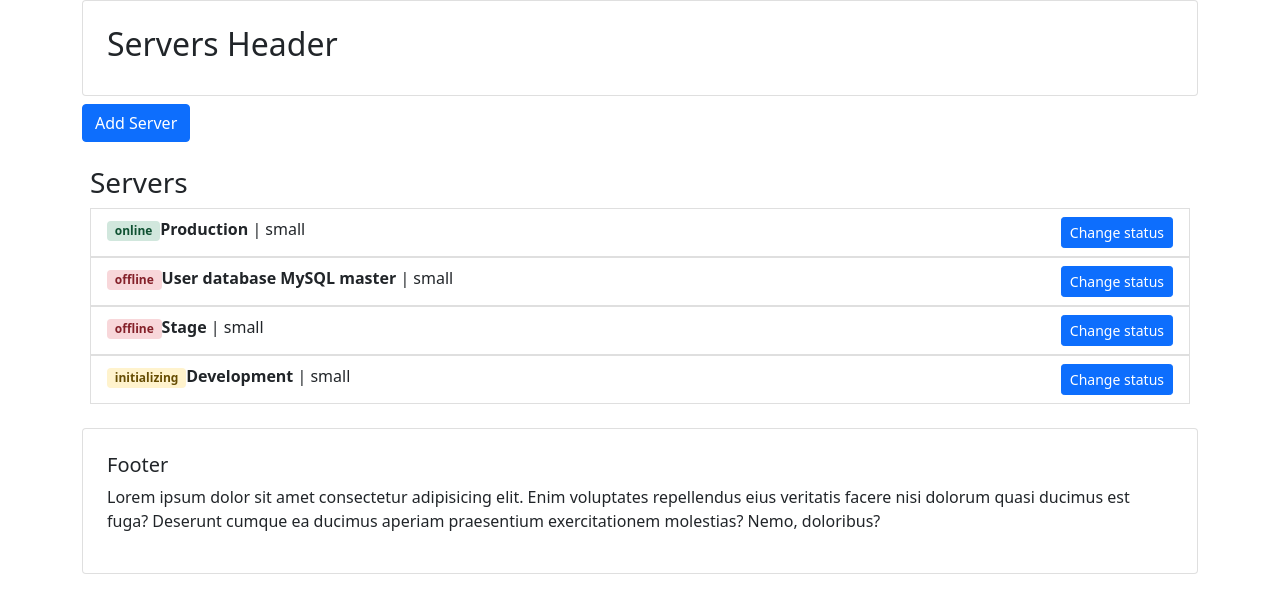
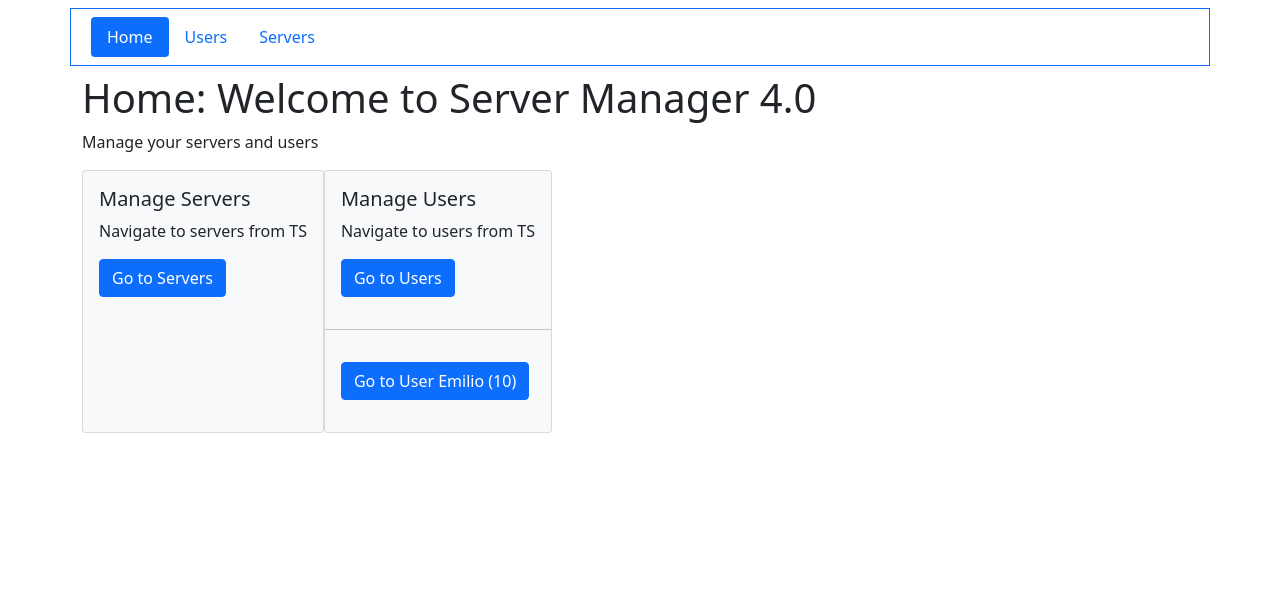
Before and after one commit to dgimenom/ng-angular-basico-allianz, an Angular app: page / in a window 1280 px wide. Shown: the top 610 px of the page. Built offline with nearby package versions, Linux system fonts and the light colour scheme.

Commit message:
Day 5 routing

```diff
--- a/src/app/app-routing.module.ts
+++ b/src/app/app-routing.module.ts
@@ -1,7 +1,16 @@
 import { NgModule } from '@angular/core';
 import { RouterModule, Routes } from '@angular/router';
+import { HomeComponent } from './home/home.component';
+import { ServersComponent } from './servers/servers.component';
+import { UserComponent } from './users/user/user.component';
+import { UsersComponent } from './users/users.component';
 
-const routes: Routes = [];
+const routes: Routes = [
+  { path: '', component: HomeComponent  },
+  { path: 'users', component: UsersComponent },
+  { path: 'user/:id/:name', component: UserComponent },
+  { path: 'servers', component: ServersComponent }
+];
 
 @NgModule({
   imports: [RouterModule.forRoot(routes)],
--- a/src/app/app.component.html
+++ b/src/app/app.component.html
@@ -1,3 +1,4 @@
+<!--
 <app-servers>
     <div header class="card p-4 mb-2">
         <h2>Servers Header</h2>
@@ -8,3 +9,35 @@
         <p>Lorem ipsum dolor sit amet consectetur adipisicing elit. Enim voluptates repellendus eius veritatis facere nisi dolorum quasi ducimus est fuga? Deserunt cumque ea ducimus aperiam praesentium exercitationem molestias? Nemo, doloribus?</p>
     </div>
 </app-servers>
+-->
+
+<div class="container">
+  <div class="row border border-primary p-2 my-2">
+    <div class="col-12">
+      <ul class="nav nav-pills">
+        <li class="nav-item">
+          <a class="nav-link"
+            routerLink="/"
+            routerLinkActive="active"
+            [routerLinkActiveOptions]="{exact: true}">Home</a>
+        </li>
+        <li class="nav-item">
+          <a class="nav-link"
+            routerLink="/users"
+            routerLinkActive="active">Users</a>
+        </li>
+        <li class="nav-item">
+          <a class="nav-link"
+            routerLink="/servers"
+            routerLinkActive="active">Servers</a>
+        </li>
+      </ul>
+    </div>
+  </div>
+
+  <div class="row">
+    <div class="col-12">
+      <router-outlet></router-outlet>
+    </div>
+  </div>
+</div>
--- a/src/app/home/home.component.html
+++ b/src/app/home/home.component.html
@@ -1,2 +1,27 @@
-<h1>Welcome to Server Manager 4.0</h1>
+<h1>Home: Welcome to Server Manager 4.0</h1>
 <p>Manage your servers and users</p>
+
+<div class="d-flex mb-3">
+  <div class="card bg-light" style="max-width: 300px;">
+    <div class="card-body">
+      <h5 class="card-title">Manage Servers</h5>
+      <p class="card-text">Navigate to servers from TS</p>
+      <a (click)="goToServers()" class="btn btn-primary">Go to Servers</a>
+    </div>
+  </div>
+
+  <div class="card bg-light ml-3" style="max-width: 300px;">
+    <div class="card-body">
+      <h5 class="card-title">Manage Users</h5>
+      <p class="card-text">Navigate to users from TS</p>
+      <a (click)="goToUsers()" class="btn btn-primary">Go to Users</a>
+    </div>
+    <hr>
+    <div class="card-body">
+      <p>
+        <a [routerLink]="['user', 10, 'Emilio']"
+          class="btn btn-primary">Go to User Emilio (10)</a>
+      </p>
+    </div>
+  </div>
+</div>
--- a/src/app/home/home.component.ts
+++ b/src/app/home/home.component.ts
@@ -1,4 +1,5 @@
 import { Component, OnInit } from '@angular/core';
+import { Router } from '@angular/router';
 
 @Component({
   selector: 'app-home',
@@ -7,9 +8,18 @@ import { Component, OnInit } from '@angular/core';
 })
 export class HomeComponent implements OnInit {
 
-  constructor() { }
+  constructor(private router: Router) { }
 
   ngOnInit(): void {
   }
 
+  goToServers() {
+    // Url parts [ '/servers', id, 'edit']  => '/server/1/edit'
+    this.router.navigate(['/servers']);
+  }
+
+  goToUsers() {
+    this.router.navigateByUrl('/users');
+  }
+
 }
--- a/src/app/servers/create-server/create-server.component.html
+++ b/src/app/servers/create-server/create-server.component.html
@@ -10,6 +10,8 @@
         placeholder="Please, enter a server name">
       <span *ngIf="name.invalid && name.touched && name.hasError('required')"
         class="error">El nombre es obligatorio</span>
+      <span *ngIf="name.invalid && name.touched && name.hasError('forbiddenName')"
+        class="error">El nombre no es válido</span>
       <span *ngIf="name.invalid && name.touched && name.hasError('maxlength')"
         class="error">El nombre debe tener como máximo
           {{ name.errors.maxlength.requiredLength}} caracteres</span>
--- a/src/app/servers/create-server/create-server.component.ts
+++ b/src/app/servers/create-server/create-server.component.ts
@@ -1,5 +1,5 @@
 import { Component, OnInit, Output, EventEmitter } from '@angular/core';
-import { FormControl, FormGroup, Validators } from '@angular/forms';
+import { FormControl, FormGroup, ValidationErrors, Validators } from '@angular/forms';
 import { Server } from '../server.model';
 
 @Component({
@@ -15,6 +15,7 @@ export class CreateServerComponent implements OnInit {
   instanceTypeOptions = ['large', 'medium', 'small'];
   positiveNumberPattern = /^[1-9][0-9]*$/;
   maxLengthAllowed = 50;
+  forbiddenServerNames = ['Test', 'Server'];
 
   get name(): FormControl {
     return this.form.get('name') as FormControl;
@@ -36,13 +37,29 @@ export class CreateServerComponent implements OnInit {
 
   ngOnInit(): void {
     this.buildForm();
+
+    this.form.valueChanges.subscribe(value => {
+      // console.log('valueChanges', value);
+    });
+
+    this.form.statusChanges.subscribe(status => {
+      // console.log('statusChanges', status);
+    });
+
+    this.form.get('name').valueChanges.subscribe(value => {
+      console.log('form name value', value);
+    });
   }
 
   buildForm() {
     this.form = new FormGroup({
       name: new FormControl(
         '',
-        [Validators.required, Validators.maxLength(this.maxLengthAllowed)]
+        [
+          Validators.required,
+          Validators.maxLength(this.maxLengthAllowed),
+          this.forbiddenNames.bind(this)
+        ]
       ),
       id: new FormControl(
         '',
@@ -55,6 +72,14 @@ export class CreateServerComponent implements OnInit {
 
   onCancel() {
     this.cancel.emit(true);
+  }
+
+  forbiddenNames(control: FormControl): ValidationErrors {
+    if (this.forbiddenServerNames.includes(control.value)) {
+      return { forbiddenName: true };
+    }
+
+    return null;
   }
 
   onSubmit() {
@@ -74,6 +99,18 @@ export class CreateServerComponent implements OnInit {
   }
 
   onDebug() {
+    const value = {
+      name: 'nombre para setValue',
+      id: 50,
+      status: 'online',
+      instanceType: 'small'
+    };
+
+    // this.form.setValue(value);
+
+    this.form.patchValue({ name: 'nombre para patchValue' });
+
+
     console.log('form', this.form);
     console.log('form value', this.form.value);
     console.log('form valid', this.form.valid);
--- a/src/app/servers/server/server.component.html
+++ b/src/app/servers/server/server.component.html
@@ -3,5 +3,6 @@
               <span class="badge" [ngClass]="getStatusClass(server)">{{ server.status }}</span>
               <span class="ml-2"><strong>{{ server.name }}</strong> | {{ server.instanceType }}</span>
             </div>
-            <button class="btn btn-sm btn-primary" (click)="onChangeStatus()">Change status</button>
+            <button class="btn btn-sm btn-primary"
+              (click)="onChangeStatus()">Change status</button>
           </li>
--- a/src/app/users/user/user.component.html
+++ b/src/app/users/user/user.component.html
@@ -1,2 +1,15 @@
-<p>User Id is 10 </p>
-<p>User name is Emilio </p>
+<p>User Id is {{ user.id }}</p>
+<p>User name is {{ user.name }}</p>
+
+<p>
+  <a [routerLink]="['/user', 10, 'Emilio']"
+    class="btn btn-primary">Go to User Emilio (10)</a>
+</p>
+<p>
+  <a [routerLink]="['/user', 1, 'Oscar']"
+  class="btn btn-primary">Go to User Oscar (1)</a>
+</p>
+<p>
+  <a [routerLink]="['/user', 2, 'Ana']"
+    class="btn btn-primary">Go to User Ana (2)</a>
+</p>
--- a/src/app/users/user/user.component.ts
+++ b/src/app/users/user/user.component.ts
@@ -1,15 +1,29 @@
-import { Component, OnInit } from '@angular/core';
+import { Component, OnDestroy, OnInit } from '@angular/core';
+import { ActivatedRoute } from '@angular/router';
 
 @Component({
   selector: 'app-user',
   templateUrl: './user.component.html',
   styleUrls: ['./user.component.css']
 })
-export class UserComponent implements OnInit {
+export class UserComponent implements OnInit, OnDestroy {
+  user: {id: string; name: string};
 
-  constructor() { }
+  constructor(private route: ActivatedRoute) {
+    console.log('user constructor');
+   }
 
   ngOnInit(): void {
+    console.log('user onInit');
+    this.route.params.subscribe(params => {
+      this.user = {
+        id: params.id,
+        name: params.name
+      }
+    });
+  }
+
+  ngOnDestroy() {
   }
 
 }
--- a/src/app/users/users.component.html
+++ b/src/app/users/users.component.html
@@ -1,2 +1,2 @@
-<h1>Welcome to Server Manager 4.0</h1>
+<h1>Users: Welcome to Server Manager 4.0</h1>
 <p>Manage your servers and users</p>
```
